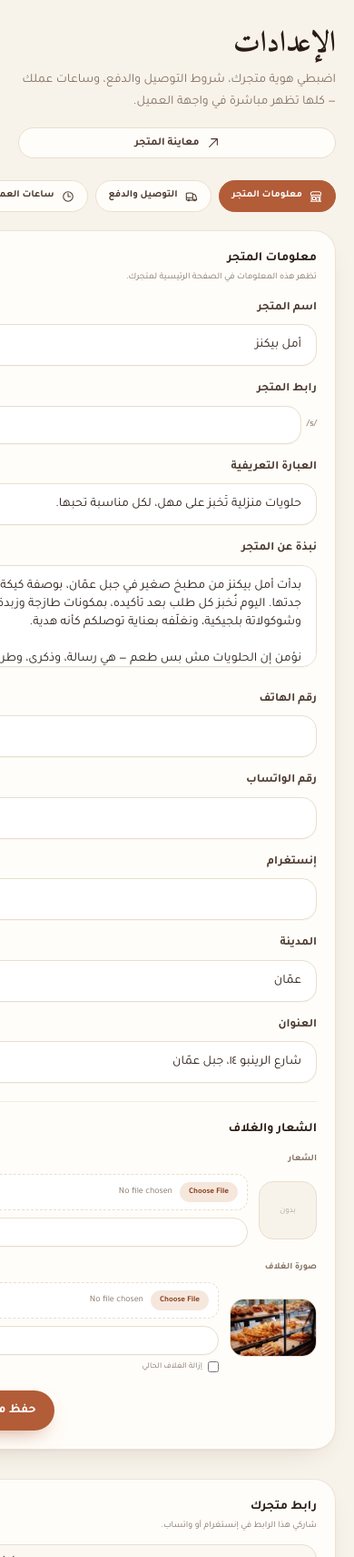
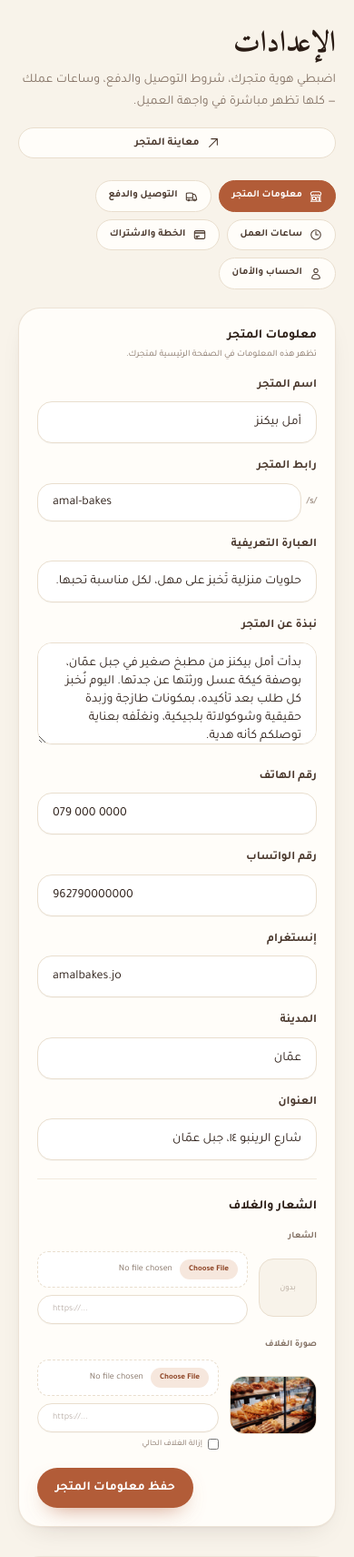
Before and after one commit to mohannadjarad/dukkani-app, a Laravel app: page /dashboard/settings in a window 390 px wide. Shown: the part 71-1782 px from the top of the page at 91% size. Run offline with Laravel 12, Linux system fonts and the light colour scheme; a user stored in the database is signed in; data comes from the database, SQL or seed files in the repository; style sheets or scripts are compiled from the project's sources.

Commit message:
Fix mobile drawer visibility and horizontal clipping
Hide the dashboard sidebar with plain CSS instead of an Alpine-only class so it stays off-canvas without JS and on older browsers. Add overflow-x fallbacks, force settings grids to a shrinkable single column, and wrap tab/filter chip rows instead of cutting them off on narrow phones.

```diff
--- a/dukkani-app/resources/css/app.css
+++ b/dukkani-app/resources/css/app.css
@@ -34,12 +34,14 @@
     html {
         scroll-behavior: smooth;
         /* Keep off-canvas panels from widening the mobile layout viewport. */
+        overflow-x: hidden;
         overflow-x: clip;
     }
 
     body {
         @apply bg-canvas text-ink antialiased;
         font-feature-settings: 'kern';
+        overflow-x: hidden;
         overflow-x: clip;
     }
 
@@ -146,6 +148,8 @@
 
     .table-wrap {
         @apply overflow-x-auto;
+        -webkit-overflow-scrolling: touch;
+        overscroll-behavior-x: contain;
     }
 
     .table-base {
@@ -174,6 +178,22 @@
 }
 
 @layer utilities {
+    /* Off-canvas drawer that stays hidden without JS and on older browsers.
+       Uses plain `transform` instead of Tailwind v4's `translate` property. */
+    .offcanvas-sidebar {
+        transform: translateX(100%);
+    }
+
+    .offcanvas-sidebar.is-open {
+        transform: translateX(0);
+    }
+
+    @media (min-width: 64rem) {
+        .offcanvas-sidebar {
+            transform: none;
+        }
+    }
+
     .text-balance {
         text-wrap: balance;
     }
--- a/dukkani-app/resources/views/dashboard/customers/index.blade.php
+++ b/dukkani-app/resources/views/dashboard/customers/index.blade.php
@@ -63,7 +63,7 @@
 
     {{-- Tag chips --}}
     @if ($allTags->isNotEmpty())
-        <div class="mt-5 flex gap-2 overflow-x-auto pb-1 no-scrollbar">
+        <div class="mt-5 flex flex-wrap gap-2 pb-1">
             <a href="{{ route('customers.index', $queryFor(['tag' => null, 'page' => null])) }}"
                class="inline-flex shrink-0 items-center rounded-full border px-3.5 py-2 text-[11px] font-bold transition {{ $filters['tag'] === '' ? 'border-brand bg-brand text-white' : 'border-line bg-surface text-ink-soft hover:border-brand/30 hover:text-ink' }}">
                 كل الوسوم
--- a/dukkani-app/resources/views/dashboard/orders/index.blade.php
+++ b/dukkani-app/resources/views/dashboard/orders/index.blade.php
@@ -95,7 +95,7 @@
     </div>
 
     @if ($view === 'list')
-        <div class="mt-5 flex gap-2 overflow-x-auto pb-1 no-scrollbar">
+        <div class="mt-5 flex flex-wrap gap-2 pb-1">
             @foreach ($tabs as $tab)
                 @php
                     $active = $filters['status'] === $tab['key'];
--- a/dukkani-app/resources/views/dashboard/products/index.blade.php
+++ b/dukkani-app/resources/views/dashboard/products/index.blade.php
@@ -147,7 +147,7 @@
         </div>
 
         {{-- Status tabs --}}
-        <div class="mt-5 flex gap-2 overflow-x-auto pb-1 no-scrollbar">
+        <div class="mt-5 flex flex-wrap gap-2 pb-1">
             @foreach ($tabs as $tab)
                 @php $active = $filters['status'] === $tab['key']; @endphp
                 <a href="{{ route('products.index', $queryFor(['status' => $tab['key'], 'page' => null])) }}"
--- a/dukkani-app/resources/views/dashboard/settings/index.blade.php
+++ b/dukkani-app/resources/views/dashboard/settings/index.blade.php
@@ -27,10 +27,10 @@
         </a>
     </div>
 
-    <div x-data="{ tab: '{{ $activeTab }}' }" class="mt-6 grid gap-4 lg:grid-cols-[1.4fr_0.6fr] lg:items-start">
+    <div x-data="{ tab: '{{ $activeTab }}' }" class="mt-6 grid grid-cols-1 gap-4 lg:grid-cols-[1.4fr_0.6fr] lg:items-start">
         <div class="space-y-4">
             {{-- Tabs --}}
-            <div class="flex gap-2 overflow-x-auto pb-1 no-scrollbar">
+            <div class="flex flex-wrap gap-2 pb-1">
                 @foreach ([
                     ['key' => 'profile', 'label' => 'معلومات المتجر', 'icon' => 'M13.5 21v-7.5a.75.75 0 0 1 .75-.75h3a.75.75 0 0 1 .75.75V21m-4.5 0H2.36m11.14 0H18m0 0h3.64m-1.39 0V9.349M3.75 21V9.349m0 0a3.001 3.001 0 0 0 3.75-.615A2.993 2.993 0 0 0 9.75 9.75c.896 0 1.7-.393 2.25-1.016a2.993 2.993 0 0 0 2.25 1.016c.896 0 1.7-.393 2.25-1.015a3.001 3.001 0 0 0 3.75.614m-16.5 0a3.004 3.004 0 0 1-.621-4.72l1.189-1.19A1.5 1.5 0 0 1 5.378 3h13.243a1.5 1.5 0 0 1 1.06.44l1.19 1.189a3 3 0 0 1-.621 4.72M6.75 18h3.75a.75.75 0 0 0 .75-.75V13.5a.75.75 0 0 0-.75-.75H6.75a.75.75 0 0 0-.75.75v3.75c0 .414.336.75.75.75Z'],
                     ['key' => 'delivery', 'label' => 'التوصيل والدفع', 'icon' => 'M8.25 18.75a1.5 1.5 0 0 1-3 0m3 0a1.5 1.5 0 0 0-3 0m3 0h6m-9 0H3.375a1.125 1.125 0 0 1-1.125-1.125V14.25m17.25 4.5a1.5 1.5 0 0 1-3 0m3 0a1.5 1.5 0 0 0-3 0m3 0h1.125c.621 0 1.129-.504 1.09-1.124a17.902 17.902 0 0 0-3.213-9.193 2.056 2.056 0 0 0-1.58-.86H14.25M16.5 18.75h-2.25m0-11.177v-.958c0-.568-.422-1.048-.987-1.106a48.554 48.554 0 0 0-10.026 0 1.106 1.106 0 0 0-.987 1.106v7.635m12-6.677v6.677m0 4.5v-4.5m0 0h-12'],
@@ -56,7 +56,7 @@
                     <h2 class="text-sm font-bold text-ink">معلومات المتجر</h2>
                     <p class="mt-1 text-[10px] text-muted">تظهر هذه المعلومات في الصفحة الرئيسية لمتجرك.</p>
 
-                    <div class="mt-4 grid gap-4 sm:grid-cols-2">
+                    <div class="mt-4 grid grid-cols-1 gap-4 sm:grid-cols-2">
                         <div>
                             <label class="label" for="name">اسم المتجر</label>
                             <input id="name" type="text" name="name" value="{{ old('name', $store->name) }}" class="input" maxlength="100" required>
@@ -119,7 +119,7 @@
                     <div class="mt-5 border-t border-line/60 pt-5">
                         <h3 class="text-sm font-bold text-ink">الشعار والغلاف</h3>
 
-                        <div class="mt-4 grid gap-4 sm:grid-cols-2"
+                        <div class="mt-4 grid grid-cols-1 gap-4 sm:grid-cols-2"
                              x-data="{
                                  logo: @js($store->logoUrl() ?? ''),
                                  cover: @js($store->coverUrl() ?? ''),
@@ -194,7 +194,7 @@
                     <h2 class="text-sm font-bold text-ink">التوصيل والدفع</h2>
                     <p class="mt-1 text-[10px] text-muted">تتحكم هذه الإعدادات بخيارات العميل عند إتمام الطلب.</p>
 
-                    <div class="mt-4 grid gap-3 sm:grid-cols-2">
+                    <div class="mt-4 grid grid-cols-1 gap-3 sm:grid-cols-2">
                         <label class="flex items-start gap-3 rounded-2xl border border-line/70 bg-canvas/40 p-3.5">
                             <input type="hidden" name="pickup_enabled" value="0">
                             <input type="checkbox" name="pickup_enabled" value="1" @checked($store->pickup_enabled) class="mt-0.5 size-4 rounded border-line text-brand focus:ring-brand/30">
@@ -215,7 +215,7 @@
                     </div>
                     @error('delivery_enabled') <p class="field-error">{{ $message }}</p> @enderror
 
-                    <div class="mt-4 grid gap-4 sm:grid-cols-2">
+                    <div class="mt-4 grid grid-cols-1 gap-4 sm:grid-cols-2">
                         <div>
                             <label class="label" for="delivery_fee">رسوم التوصيل ({{ $store->currencySymbol() }})</label>
                             <input id="delivery_fee" type="number" name="delivery_fee" value="{{ old('delivery_fee', $feeValue) }}" step="0.001" min="0" max="100" class="input" required>
@@ -237,7 +237,7 @@
                         <h3 class="text-[11px] font-bold text-ink">بيانات الحوالة البنكية</h3>
                         <p class="mt-1 text-[10px] text-muted">تظهر للعميل عند اختيار الحوالة البنكية لتحويل المبلغ كاملاً. لتفعيل الخيار، أدخلي اسم البنك والآيبان على الأقل.</p>
 
-                        <div class="mt-3 grid gap-4 sm:grid-cols-2">
+                        <div class="mt-3 grid grid-cols-1 gap-4 sm:grid-cols-2">
                             <div>
                                 <label class="label" for="bank_name">اسم البنك</label>
                                 <input id="bank_name" type="text" name="bank_name" value="{{ old('bank_name', $store->bank_name) }}" class="input" maxlength="100" placeholder="مثلاً: {{ $bankExample['bank'] }}">
@@ -287,10 +287,10 @@
                                     مغلق
                                 </label>
 
-                                <div class="flex items-center gap-2" :class="closed && 'opacity-40'">
-                                    <input type="time" name="hours[{{ $day }}][open_time]" value="{{ $hour->open_time ? substr($hour->open_time, 0, 5) : '' }}" :disabled="closed" class="input w-[7.5rem] !py-1.5 !text-xs" dir="ltr">
+                                <div class="flex w-full items-center gap-2 sm:w-auto" :class="closed && 'opacity-40'">
+                                    <input type="time" name="hours[{{ $day }}][open_time]" value="{{ $hour->open_time ? substr($hour->open_time, 0, 5) : '' }}" :disabled="closed" class="input min-w-0 flex-1 !py-1.5 !text-xs sm:w-[7.5rem] sm:flex-none" dir="ltr">
                                     <span class="text-muted/60">—</span>
-                                    <input type="time" name="hours[{{ $day }}][close_time]" value="{{ $hour->close_time ? substr($hour->close_time, 0, 5) : '' }}" :disabled="closed" class="input w-[7.5rem] !py-1.5 !text-xs" dir="ltr">
+                                    <input type="time" name="hours[{{ $day }}][close_time]" value="{{ $hour->close_time ? substr($hour->close_time, 0, 5) : '' }}" :disabled="closed" class="input min-w-0 flex-1 !py-1.5 !text-xs sm:w-[7.5rem] sm:flex-none" dir="ltr">
                                 </div>
                             </div>
                         @endforeach
@@ -381,7 +381,7 @@
                         </div>
                     @endif
 
-                    <dl class="mt-4 grid gap-3 sm:grid-cols-2">
+                    <dl class="mt-4 grid grid-cols-1 gap-3 sm:grid-cols-2">
                         <div class="rounded-2xl border border-line/70 bg-canvas/40 p-3.5">
                             <dt class="text-[10px] font-bold text-muted">طلبات الشهر</dt>
                             <dd class="mt-1 font-display text-lg font-bold text-ink">
@@ -425,7 +425,7 @@
                             <span class="rounded-full bg-violet-50 px-2.5 py-0.5 text-[10px] font-bold text-violet-600">قريباً</span>
                         </div>
                         <p class="mt-1 text-[10px] text-muted">هذي المزايا قيد التطوير — ما منبيع شي مش شغال.</p>
-                        <ul class="mt-3 grid gap-2 sm:grid-cols-2">
+                        <ul class="mt-3 grid grid-cols-1 gap-2 sm:grid-cols-2">
                             @foreach ($comingSoon as $feature)
                                 <li class="flex items-center gap-2 rounded-xl border border-line/60 bg-canvas/30 px-3 py-2 text-[11px] text-ink-soft">
                                     <span class="size-1.5 rounded-full bg-violet-400"></span>
@@ -454,7 +454,7 @@
                         <h2 class="text-sm font-bold text-ink">كلمة المرور</h2>
                         <p class="mt-1 text-[10px] text-muted">استخدمي كلمة مرور قوية لا تقل عن 8 أحرف.</p>
 
-                        <div class="mt-4 grid gap-4 sm:grid-cols-2">
+                        <div class="mt-4 grid grid-cols-1 gap-4 sm:grid-cols-2">
                             <div class="sm:col-span-2">
                                 <label class="label" for="current_password">كلمة المرور الحالية</label>
                                 <input id="current_password" type="password" name="current_password" class="input" dir="ltr" autocomplete="current-password" required>
--- a/dukkani-app/resources/views/layouts/dashboard.blade.php
+++ b/dukkani-app/resources/views/layouts/dashboard.blade.php
@@ -39,8 +39,8 @@
 
     <div class="flex min-h-screen">
         <aside
-            class="no-scrollbar fixed inset-y-0 start-0 z-50 flex w-[18rem] max-w-[86vw] shrink-0 flex-col overflow-y-auto overscroll-contain border-e border-line/80 bg-surface px-4 py-5 transition-transform duration-300 lg:sticky lg:top-0 lg:h-screen lg:translate-x-0"
-            :class="sidebar ? 'translate-x-0' : 'translate-x-full lg:translate-x-0'"
+            class="offcanvas-sidebar no-scrollbar fixed inset-y-0 start-0 z-50 flex w-[18rem] max-w-[86vw] shrink-0 flex-col overflow-y-auto overscroll-contain border-e border-line/80 bg-surface px-4 py-5 transition-transform duration-300 lg:sticky lg:top-0 lg:h-screen"
+            :class="{ 'is-open': sidebar }"
             aria-label="قائمة التنقل"
         >
             <div class="flex items-center justify-between px-2">
--- a/dukkani-app/resources/views/storefront/menu.blade.php
+++ b/dukkani-app/resources/views/storefront/menu.blade.php
@@ -27,7 +27,7 @@
 
         <div class="mt-7 rounded-3xl border border-line/80 bg-surface p-4 sm:p-5">
             <div class="flex flex-col gap-3 lg:flex-row lg:items-center lg:justify-between">
-                <div class="no-scrollbar -mx-1 flex gap-1.5 overflow-x-auto px-1 pb-1">
+                <div class="flex flex-wrap gap-1.5 pb-1">
                     <a href="{{ route('storefront.menu', $store) }}"
                        class="shrink-0 rounded-full px-3.5 py-2 text-[11px] font-bold transition {{ $categoryId === 0 ? 'bg-brand text-white shadow-[0_8px_18px_-12px_rgba(142,68,37,0.9)]' : 'bg-canvas text-ink-soft hover:bg-brand-soft hover:text-brand-dark' }}">
                         الكل
```
